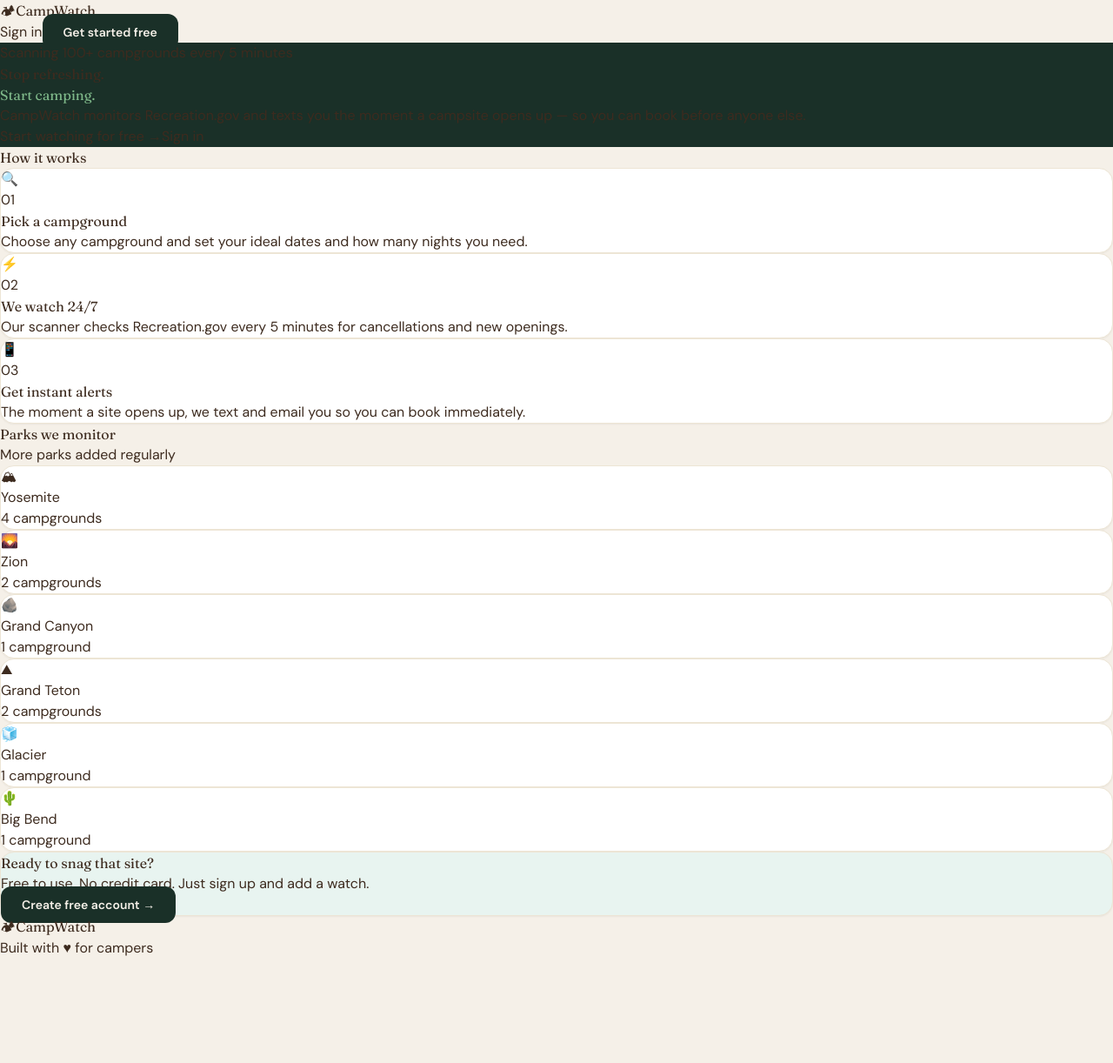
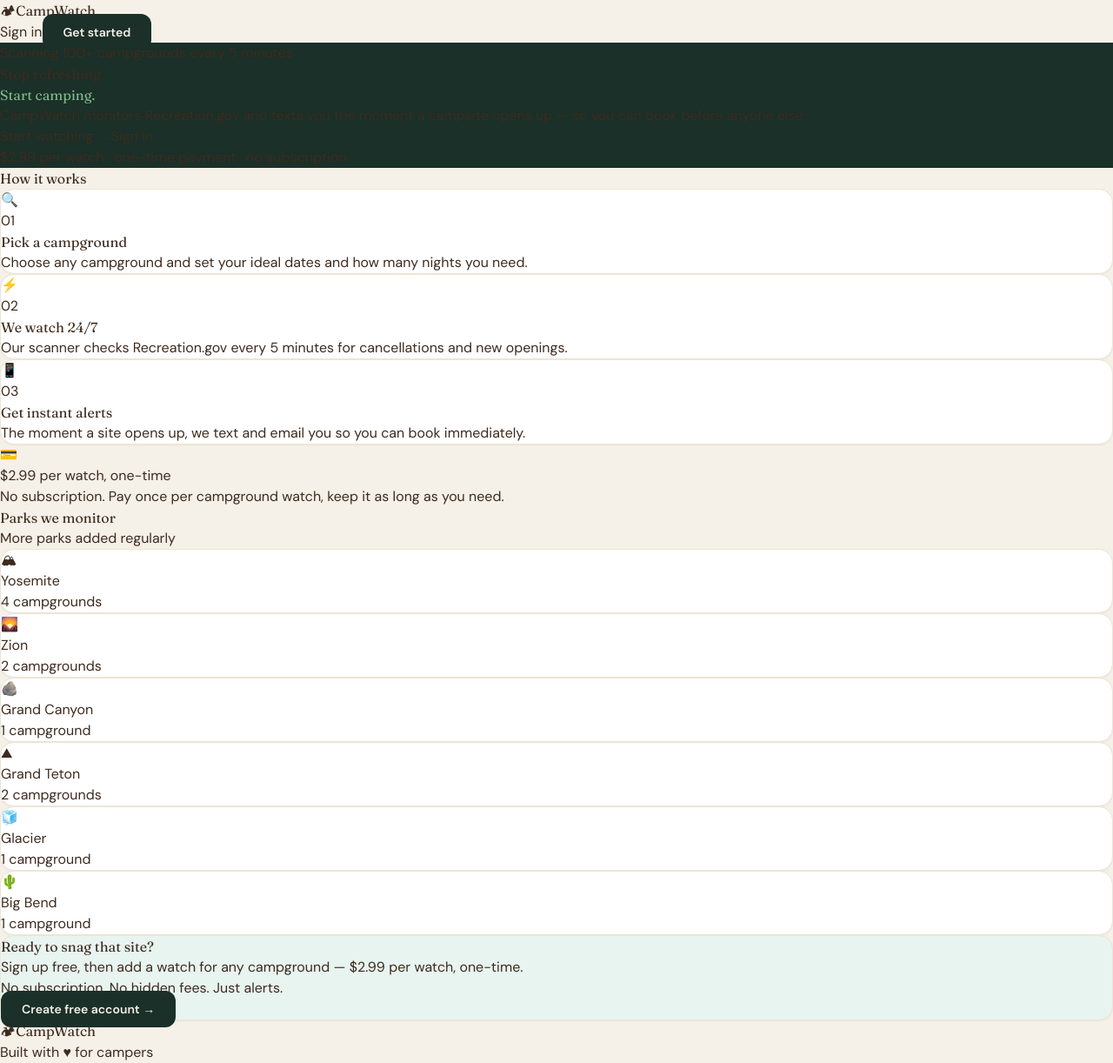
Before and after one commit to janeg18/campwatch-web, a Next.js app: page / in a window 1280 px wide. Shown: the whole page at 87% size. Before the commit the page ends 1102 px from the top, so only its background shows below. Built offline with nearby package versions, Linux system fonts and the light colour scheme.

Commit message:
Update page.tsx

```diff
--- a/app/page.tsx
+++ b/app/page.tsx
@@ -24,7 +24,7 @@ export default function Home() {
             Sign in
           </Link>
           <Link href="/auth?mode=signup" className="btn-primary">
-            Get started free
+            Get started
           </Link>
         </div>
       </nav>
@@ -53,16 +53,17 @@ export default function Home() {
             CampWatch monitors Recreation.gov and texts you the moment a campsite opens up —
             so you can book before anyone else.
           </p>
-          <div className="flex flex-col sm:flex-row gap-3">
+          <div className="flex flex-col sm:flex-row gap-3 items-start sm:items-center">
             <Link href="/auth?mode=signup"
               className="inline-flex items-center justify-center gap-2 bg-[#7fb98a] text-[#1a3028] font-bold px-8 py-4 rounded-xl hover:bg-[#8fcb9b] transition-all text-base">
-              Start watching for free →
+              Start watching →
             </Link>
             <Link href="/auth"
               className="inline-flex items-center justify-center gap-2 bg-white/10 text-white font-semibold px-8 py-4 rounded-xl hover:bg-white/20 transition-all text-base">
               Sign in
             </Link>
           </div>
+          <p className="text-white/40 text-xs mt-4">$2.99 per watch · one-time payment · no subscription</p>
         </div>
       </section>
 
@@ -84,6 +85,17 @@ export default function Home() {
               <p className="text-sm text-[#3d2b1f]/70 leading-relaxed">{item.desc}</p>
             </div>
           ))}
+        </div>
+
+        {/* Pricing note */}
+        <div className="mt-10 text-center">
+          <div className="inline-flex items-center gap-3 bg-[#f0faf3] border border-[#4a7c59]/20 rounded-2xl px-6 py-4">
+            <span className="text-2xl">💳</span>
+            <div className="text-left">
+              <div className="font-semibold text-[#1a3028] text-sm">$2.99 per watch, one-time</div>
+              <div className="text-xs text-[#3d2b1f]/60">No subscription. Pay once per campground watch, keep it as long as you need.</div>
+            </div>
+          </div>
         </div>
       </section>
 
@@ -112,9 +124,10 @@ export default function Home() {
           <h2 className="font-display text-3xl font-semibold text-[#1a3028] mb-4">
             Ready to snag that site?
           </h2>
-          <p className="text-[#3d2b1f]/70 mb-8 text-sm leading-relaxed">
-            Free to use. No credit card. Just sign up and add a watch.
+          <p className="text-[#3d2b1f]/70 mb-2 text-sm leading-relaxed">
+            Sign up free, then add a watch for any campground — $2.99 per watch, one-time.
           </p>
+          <p className="text-[#3d2b1f]/40 mb-8 text-xs">No subscription. No hidden fees. Just alerts.</p>
           <Link href="/auth?mode=signup" className="btn-primary text-base px-10 py-4">
             Create free account →
           </Link>
```
